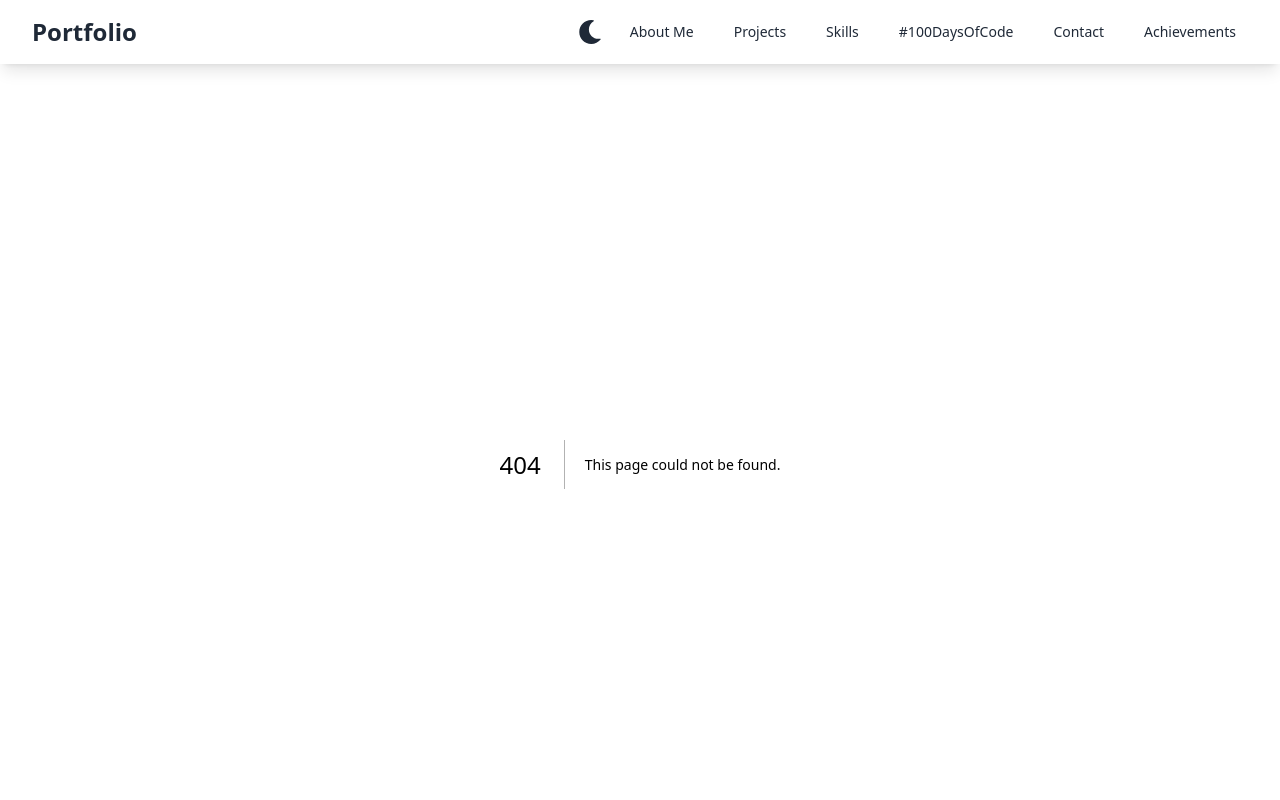
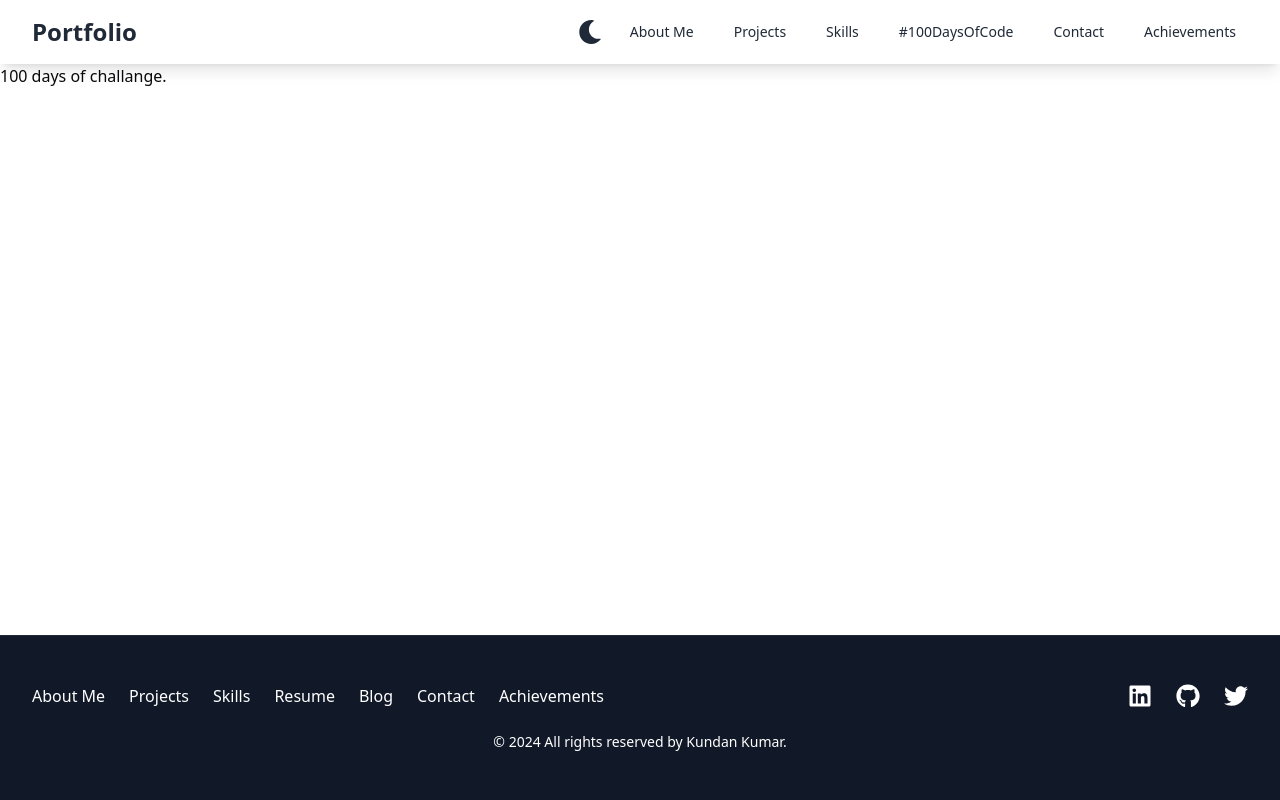
Before and after one commit to its-kundan/kundan-portfolio-nextjs, a Next.js app: page /hundred in a window 1280 px wide. Before the commit this address had no page. Shown: the top 800 px of the page. Built offline with nearby package versions, Linux system fonts and the light colour scheme.

Commit message:
deploy: fixing2

```diff
--- a/jsconfig.json
+++ b/jsconfig.json
@@ -1,7 +1,8 @@
 {
   "compilerOptions": {
+    "baseUrl": ".",
     "paths": {
-      "@/*": ["./src/*"]
+      "@/*": ["src/*"]
     }
   }
 }
--- /dev/null
+++ b/src/app/hundred/page.jsx
@@ -0,0 +1,11 @@
+import React from 'react'
+
+function page() {
+  return (
+    <div>
+      100 days of challange.
+    </div>
+  )
+}
+
+export default page
```
Also changed, not shown: src/app/100days/day0.jsx (deleted), src/app/100days/page.jsx (deleted).
